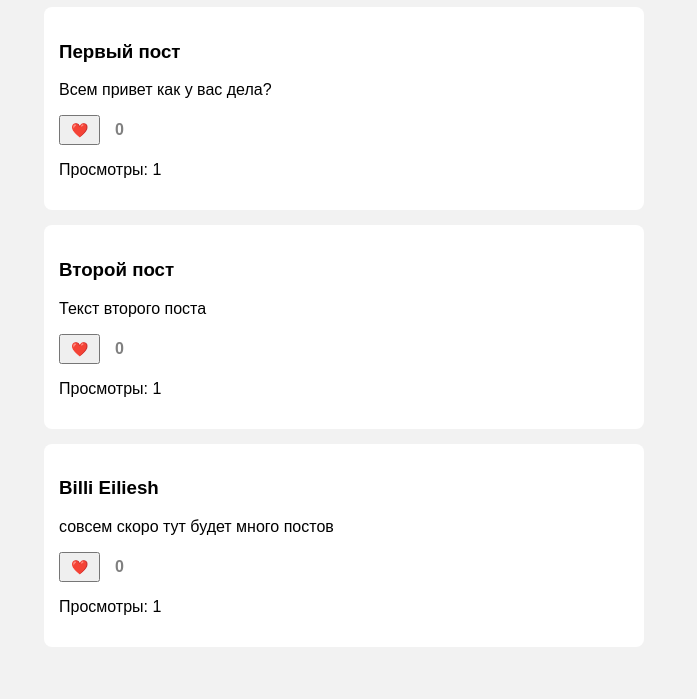
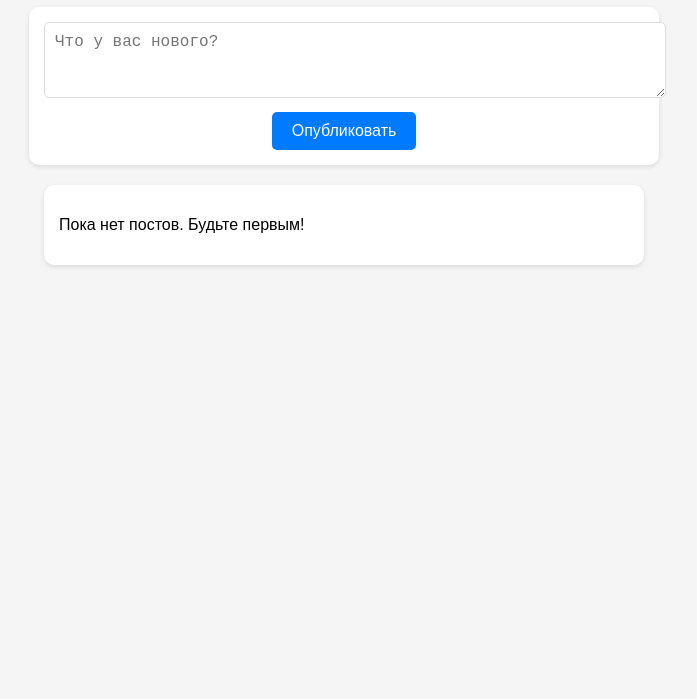
Before and after one commit to razuvaevartem15-dotcom/username.io, a plain HTML site: page index.html in a window 1280 px wide. Shown: the part 101-800 px from the top of the page, without its empty margins (296-993 px from the left). Drawn offline with Linux system fonts and the light colour scheme.

Commit message:
Add files via upload

```diff
--- a/index.html
+++ b/index.html
@@ -2,132 +2,181 @@
 <html lang="ru">
 <head>
     <meta charset="UTF-8">
-  <title>Sofary</title>
-
+    <title>Softny</title>
     <style>
         body {
             font-family: Arial, sans-serif;
-      background: #f2f2f2;
+            background: #f5f5f5;
             padding: 20px;
             text-align: center;
         }
-
+        h1 {
+            color: #333;
+        }
+        /* Форма для нового поста */
+        .new-post {
+            max-width: 600px;
+            margin: 20px auto;
+            background: white;
+            padding: 15px;
+            border-radius: 10px;
+            box-shadow: 0 2px 5px rgba(0,0,0,0.1);
+        }
+        .new-post textarea {
+            width: 100%;
+            padding: 10px;
+            border: 1px solid #ddd;
+            border-radius: 5px;
+            font-size: 16px;
+            resize: vertical;
+            margin-bottom: 10px;
+        }
+        .new-post button {
+            padding: 10px 20px;
+            background: #007bff;
+            color: white;
+            border: none;
+            border-radius: 5px;
+            font-size: 16px;
+            cursor: pointer;
+        }
+        .new-post button:hover {
+            background: #0056b3;
+        }
+        /* Лента постов */
         .feed {
             max-width: 600px;
             margin: auto;
         }
-
         .post {
             background: white;
             padding: 15px;
             margin-bottom: 15px;
-      border-radius: 8px;
+            border-radius: 10px;
             text-align: left;
+            box-shadow: 0 2px 5px rgba(0,0,0,0.1);
         }
-
+        .post h3 {
+            margin-top: 0;
+            color: #333;
+        }
         .likes {
             color: gray;
             font-weight: bold;
             margin-left: 10px;
         }
-
-    button {
+        .like-btn {
+            background: none;
+            border: none;
+            font-size: 24px;
             cursor: pointer;
-      padding: 5px 10px;
+            padding: 5px;
+        }
+        .views {
+            color: gray;
             font-size: 14px;
-    }
-    view {
-      color: gray;
-    font-size: 14 px;
+            margin-top: 10px;
         }
     </style>
 </head>
 <body>
+    <h1>Softny</h1>
 
-  <h1>Sofary</h1>
-
-  <div class="feed">
-
-    <div class="post" data-id="post">
-      <h3>Первый пост</h3>
-      <p>Всем привет как у вас дела?</p>
-      <button onclick="likePost(this)">❤️ </button>
-      <span class="likes">0</span>
-     <p class="views">Просмотры: <span id="a">0</span></p>
-
+    <!-- ФОРМА ДЛЯ ДОБАВЛЕНИЯ НОВОГО ПОСТА -->
+    <div class="new-post">
+        <textarea id="newPostText" placeholder="Что у вас нового?" rows="3"></textarea>
+        <button onclick="addPost()">Опубликовать</button>
     </div>
 
-    <div class="post" data-id="post">
-      <h3>Второй пост</h3>
-      <p>Текст второго поста</p>
-      <button onclick="likePost(this)">❤️ </button>
-      <span class="likes">0</span>
-      <p class="views">Просмотры: <span id="c">0</span></p>
-    </div>
-
-    <div class="post" data-id="post">
-      <h3>Billi Eiliesh</h3>
-      <p>совсем скоро тут будет много постов</p>
-      <button onclick="likePost(this)">❤️ </button>
-      <span class="likes">0</span>
-      <p class="views">Просмотры: <span id="b">0</span></p>
-
-    </div>
-
-
-
-
-
+    <!-- ЛЕНТА ПОСТОВ -->
+    <div class="feed">
+        <!-- Посты будут добавляться сюда автоматически -->
     </div>
 
     <script>
-     // Функция лайка для любого поста
-    function likePost(button) {
-      const post = button.closest(".post"); // находим родительский пост
-      const postId = post.dataset.id;       // берём уникальный ID
-      const likesSpan = post.querySelector(".likes"); // находим счётчик
+        // Храним посты в localStorage
+        let posts = JSON.parse(localStorage.getItem("posts")) || [];
 
-      // Получаем текущее количество лайков из браузера
-      let likes = localStorage.getItem(postId + "_likes");
-      if (likes === null) likes = 0;
+        // Функция добавления нового поста
+        function addPost() {
+            const text = document.getElementById("newPostText").value;
 
-      // Увеличиваем на 1 и сохраняем
-      likes++;
-      localStorage.setItem(postId + "_likes", likes);
-
-      // Обновляем текст на странице
-      likesSpan.textContent = likes;
+            if (text.trim() === "") {
+                alert("Напишите текст поста!");
+                return;
             }
 
-    // При загрузке страницы показываем лайки из localStorage
-    document.querySelectorAll(".post").forEach(post => {
-      const postId = post.dataset.id;
-      const likesSpan = post.querySelector(".likes");
+            // Создаем новый пост
+            const newPost = {
+                id: Date.now(), // уникальный ID
+                text: text,
+                likes: 0,
+                views: 0,
+                date: new Date().toLocaleString()
+            };
 
-      let likes = localStorage.getItem(postId + "_likes");
-      if (likes === null) likes = 0;
+            // Добавляем в массив
+            posts.unshift(newPost); // добавляем в начало
 
-      likesSpan.textContent = likes;
+            // Сохраняем в localStorage
+            localStorage.setItem("posts", JSON.stringify(posts));
 
+            // Очищаем поле ввода
+            document.getElementById("newPostText").value = "";
+
+            // Обновляем ленту
+            renderPosts();
+        }
+
+        // Функция лайка поста
+        function likePost(postId) {
+            const post = posts.find(p => p.id == postId);
+            if (post) {
+                post.likes++;
+                localStorage.setItem("posts", JSON.stringify(posts));
+                renderPosts();
+            }
+        }
+
+        // Функция отображения всех постов
+        function renderPosts() {
+            const feed = document.querySelector(".feed");
+            feed.innerHTML = "";
+
+            if (posts.length === 0) {
+                feed.innerHTML = '<div class="post"><p>Пока нет постов. Будьте первым!</p></div>';
+
+                return;
+            }
+
+            // Показываем все посты
+            posts.forEach(post => {
+                const postElement = document.createElement("div");
+                postElement.className = 'post';
+                postElement.innerHTML = `
+                    <h3>Пост от ${post.date}</h3>
+                    <p>${post.text}</p>
+                    <div>
+                        <button class="like-btn" onclick="likePost(${post.id})">❤️</button>
+                        <span class="likes">${post.likes}</span>
+                    </div>
+                    <p class="views">Просмотров: ${post.views}</p>
+                `;
+                feed.appendChild(postElement);
+            });
+        }
+
+        // Увеличиваем просмотры при загрузке страницы
+        window.addEventListener('load', function() {
+            // Увеличиваем просмотры у всех постов
+            posts = posts.map(post => {
+                return { ...post, views: post.views + 1 };
+            });
+            localStorage.setItem("posts", JSON.stringify(posts));
+
+            // Показываем посты
+            renderPosts();
         });
     </script>
-
-
-
-<script>
-  let views = localStorage.getItem("views");
-
-  if (views === null) {
-    views = 0;
-  }
-
-  views = Number(views) + 1;
-  localStorage.setItem("views", views);
-
-  document.getElementById("a").textContent = views;
-  document.getElementById("b").textContent = views;
-   document.getElementById("c").textContent = views;
-</script>
-
 </body>
 </html>
```
Lines whose indentation alone changed are shown as unchanged.
